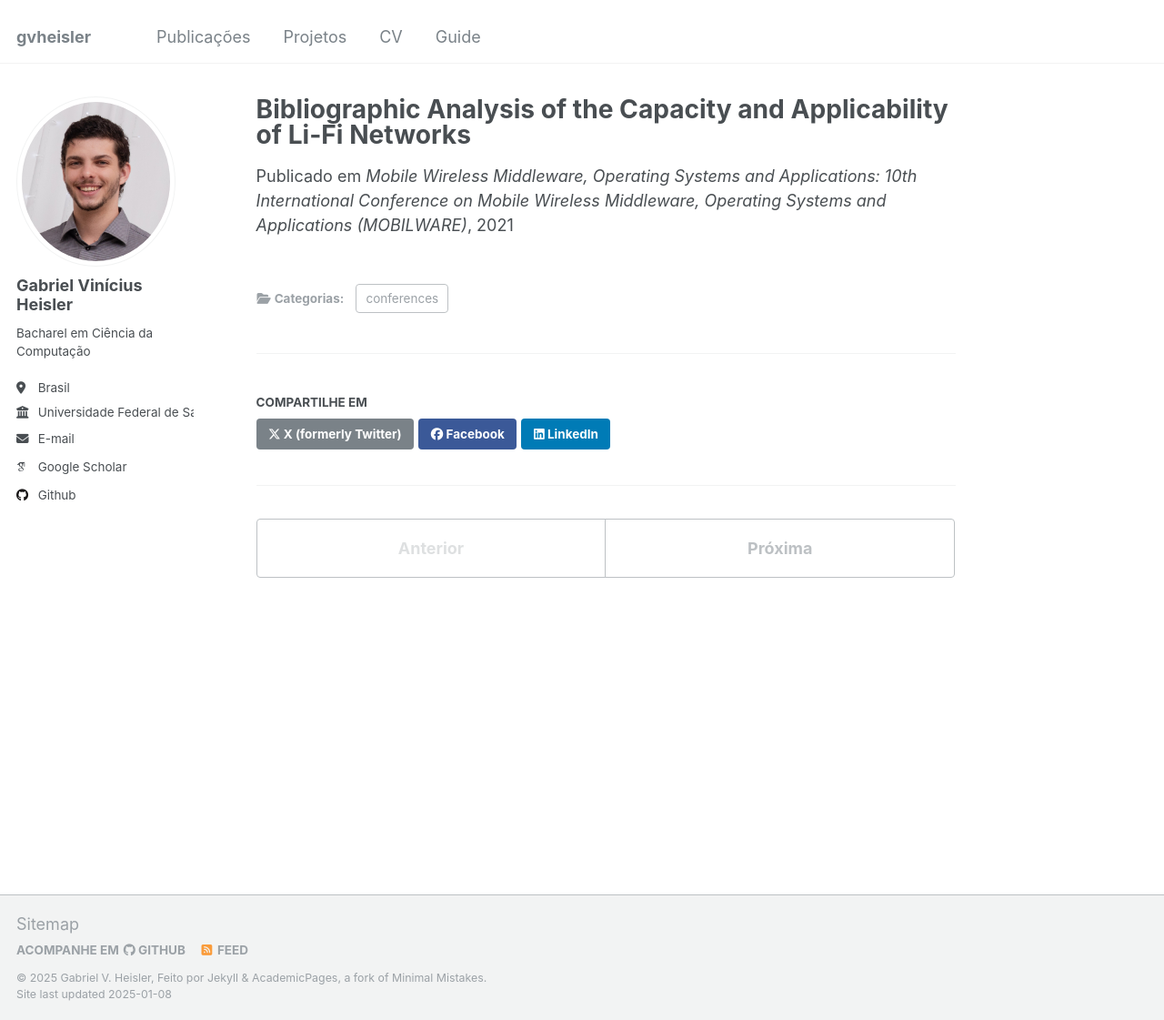
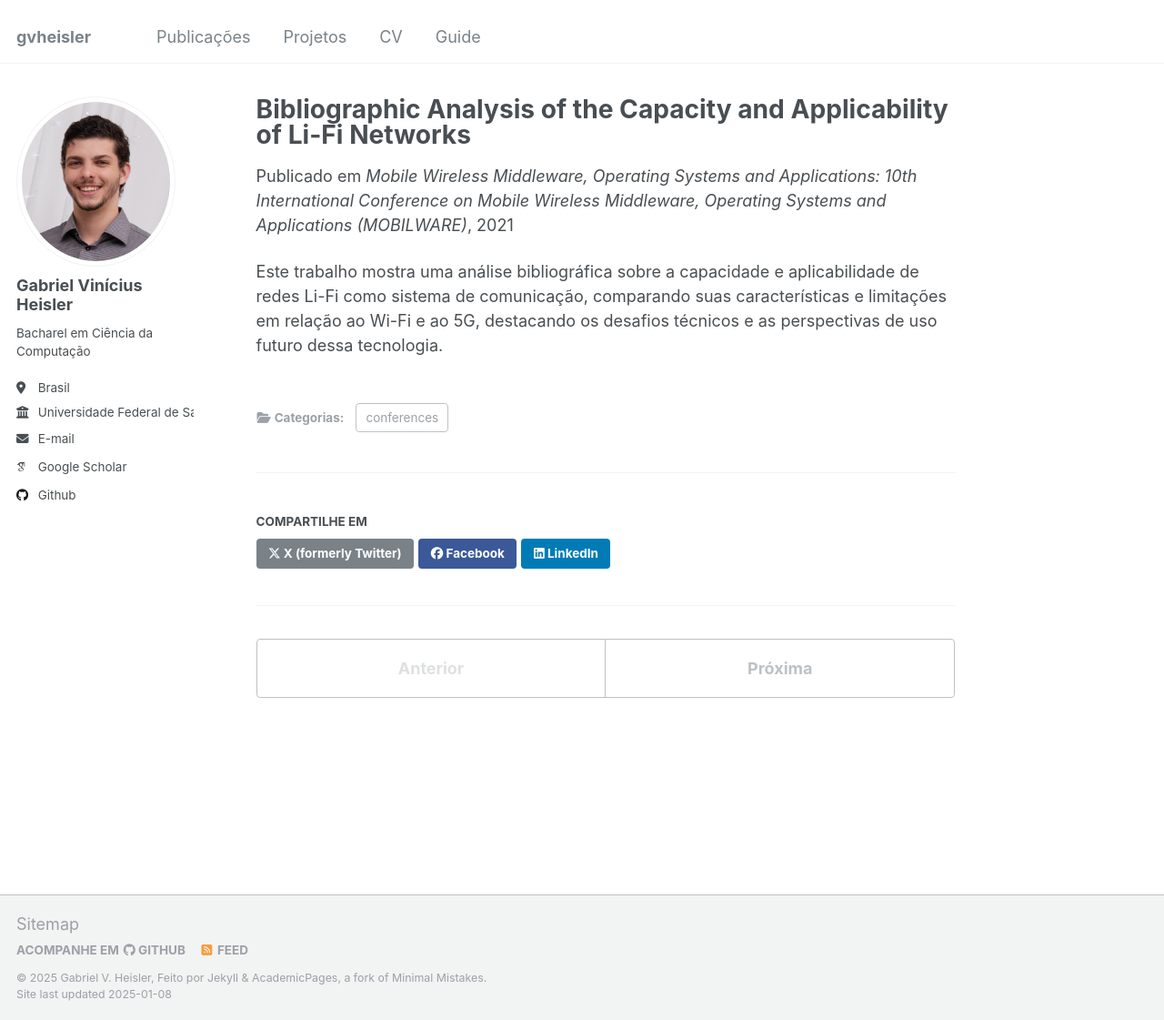
Before and after one commit to gvheisler/gvheisler.github.io, a Jekyll site: the page built from _publications/2021-08-06-bibliographic-analysis-lifi.md, in a window 1280 px wide and 1121 px high. Shown: the whole window at 91% size. Built offline with Jekyll 4.4.1, drawn with Linux system fonts in a browser that asks for light colours; some web fonts are replaced.

```diff
--- a/_publications/2021-08-06-bibliographic-analysis-lifi.md
+++ b/_publications/2021-08-06-bibliographic-analysis-lifi.md
@@ -10,3 +10,5 @@ slidesurl:
 paperurl: "http://gvheisler.github.io/files/papers/bibliographic-analysis-lifi.pdf"
 citation:
 ---
+
+Este trabalho mostra uma análise bibliográfica sobre a capacidade e aplicabilidade de redes Li-Fi como sistema de comunicação, comparando suas características e limitações em relação ao Wi-Fi e ao 5G, destacando os desafios técnicos e as perspectivas de uso futuro dessa tecnologia.
```
Also changed, not shown: _publications/2021-10-18-drl-videogame.md (+2 -2 lines).
